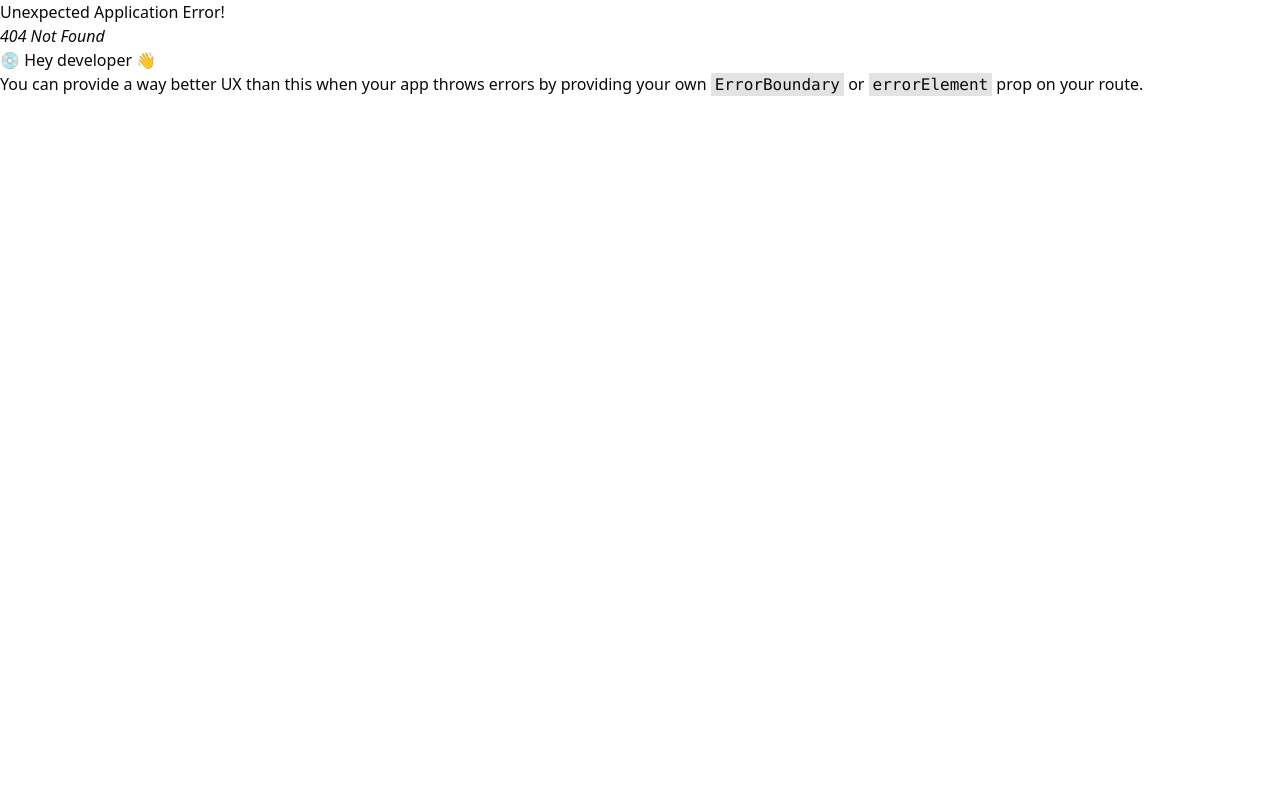
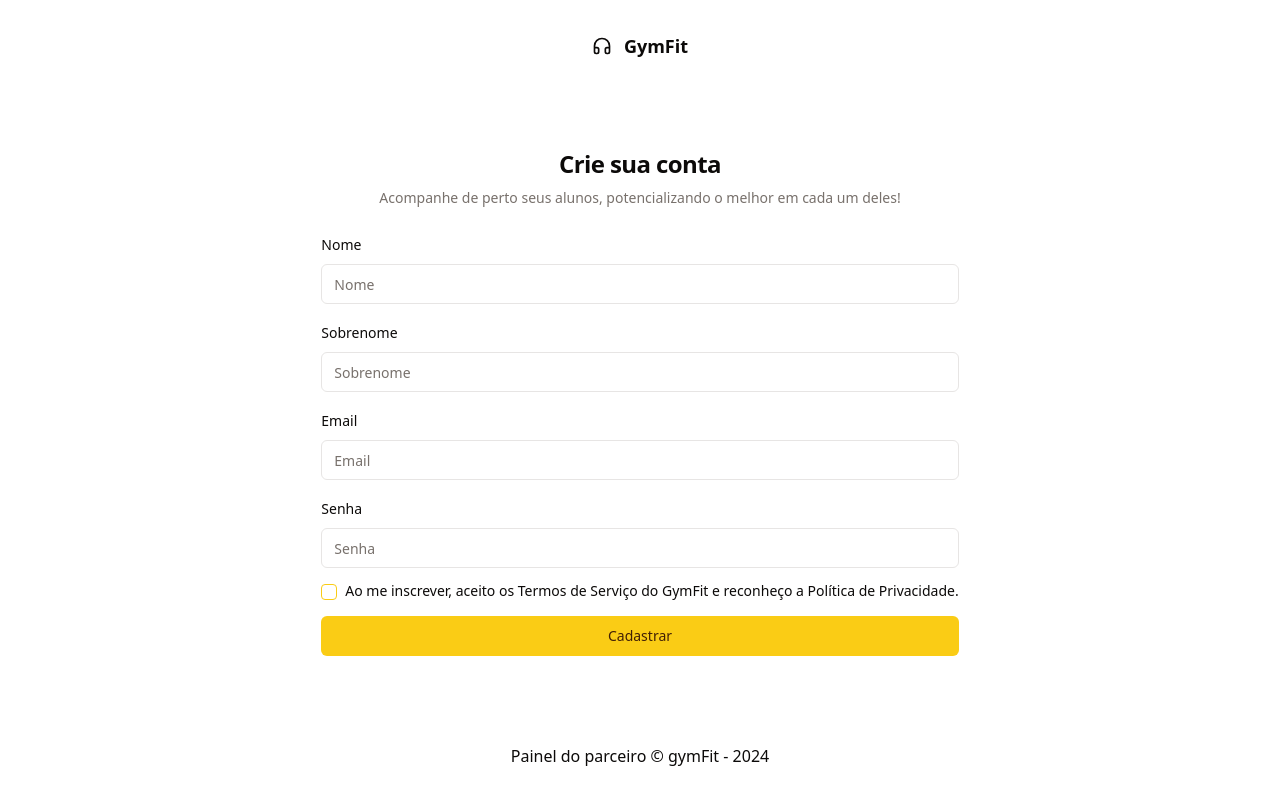
Before and after one commit to Loureiro12/GymFit-web, a React (Vite) app: page /sign-up in a window 1280 px wide. Before the commit this address had no page. Built offline with nearby package versions, Linux system fonts and the light colour scheme.

Commit message:
feat: creating login screen

```diff
--- a/package.json
+++ b/package.json
@@ -11,6 +11,7 @@
   },
   "dependencies": {
     "@hookform/resolvers": "^3.3.4",
+    "@radix-ui/react-checkbox": "^1.0.4",
     "@radix-ui/react-label": "^2.0.2",
     "@radix-ui/react-slot": "^1.0.2",
     "@radix-ui/react-toast": "^1.1.5",
--- /dev/null
+++ b/src/components/ui/checkbox.tsx
@@ -0,0 +1,28 @@
+import * as React from "react"
+import * as CheckboxPrimitive from "@radix-ui/react-checkbox"
+import { Check } from "lucide-react"
+
+import { cn } from "@/lib/utils"
+
+const Checkbox = React.forwardRef<
+  React.ElementRef<typeof CheckboxPrimitive.Root>,
+  React.ComponentPropsWithoutRef<typeof CheckboxPrimitive.Root>
+>(({ className, ...props }, ref) => (
+  <CheckboxPrimitive.Root
+    ref={ref}
+    className={cn(
+      "peer h-4 w-4 shrink-0 rounded-sm border border-primary ring-offset-background focus-visible:outline-none focus-visible:ring-2 focus-visible:ring-ring focus-visible:ring-offset-2 disabled:cursor-not-allowed disabled:opacity-50 data-[state=checked]:bg-primary data-[state=checked]:text-primary-foreground",
+      className
+    )}
+    {...props}
+  >
+    <CheckboxPrimitive.Indicator
+      className={cn("flex items-center justify-center text-current")}
+    >
+      <Check className="h-4 w-4" />
+    </CheckboxPrimitive.Indicator>
+  </CheckboxPrimitive.Root>
+))
+Checkbox.displayName = CheckboxPrimitive.Root.displayName
+
+export { Checkbox }
--- /dev/null
+++ b/src/pages/auth/sign-up.tsx
@@ -0,0 +1,121 @@
+import { Helmet } from 'react-helmet-async'
+import { useForm } from 'react-hook-form'
+import { z } from 'zod'
+import { toast } from 'sonner'
+import { zodResolver } from '@hookform/resolvers/zod'
+
+import { Button } from '@/components/ui/button'
+import { Input } from '@/components/ui/input'
+import { Label } from '@/components/ui/label'
+import { Checkbox } from '@/components/ui/checkbox'
+import { useState } from 'react'
+
+const signUpForm = z.object({
+  firstName: z.string().min(2),
+  lastName: z.string().min(2),
+  email: z.string().email(),
+  password: z.string().min(6),
+})
+
+type SignUpForm = z.infer<typeof signUpForm>
+
+export function SignUp() {
+  const [term, setTerm] = useState(false)
+  const {
+    register,
+    handleSubmit,
+    formState: { isSubmitting },
+  } = useForm<SignUpForm>({
+    resolver: zodResolver(signUpForm),
+  })
+
+  async function handleSignIn(data: SignUpForm) {
+    if (!term) {
+      toast.error('Para prosseguir, é necessário aceitar os termos de serviço.')
+      return
+    }
+
+    console.log(data)
+
+    await new Promise((resolve) => setTimeout(resolve, 2000))
+
+    toast.success('Cadastro realizado com sucesso!')
+  }
+  return (
+    <>
+      <Helmet title="Login" />
+      <div>
+        <div className="flex flex-col justify-center gap-6">
+          <div className="flex flex-col gap-2 text-center">
+            <h1 className="text-2xl font-semibold tracking-tight">
+              Crie sua conta
+            </h1>
+            <p className="text-sm text-muted-foreground">
+              Acompanhe de perto seus alunos, potencializando o melhor em cada
+              um deles!
+            </p>
+          </div>
+
+          <form className="space-y-4" onSubmit={handleSubmit(handleSignIn)}>
+            <div className="space-y-2">
+              <Label htmlFor="firstName">Nome</Label>
+              <Input
+                id="firstName"
+                type="text"
+                placeholder="Nome"
+                {...register('firstName')}
+              />
+            </div>
+
+            <div className="space-y-2">
+              <Label htmlFor="lastName">Sobrenome</Label>
+              <Input
+                id="lastName"
+                type="text"
+                placeholder="Sobrenome"
+                {...register('lastName')}
+              />
+            </div>
+
+            <div className="space-y-2">
+              <Label htmlFor="email">Email</Label>
+              <Input
+                id="email"
+                type="email"
+                placeholder="Email"
+                {...register('email')}
+              />
+            </div>
+
+            <div className="space-y-2">
+              <Label htmlFor="password">Senha</Label>
+              <Input
+                id="password"
+                type="password"
+                placeholder="Senha"
+                {...register('password')}
+              />
+            </div>
+
+            <div className="items-top flex space-x-2">
+              <Checkbox id="term" name="term" onClick={() => setTerm(!term)} />
+              <div className="grid gap-1.5 leading-none">
+                <label
+                  htmlFor="term"
+                  className="text-sm font-medium leading-none peer-disabled:cursor-not-allowed peer-disabled:opacity-70"
+                >
+                  Ao me inscrever, aceito os Termos de Serviço do GymFit e
+                  reconheço a Política de Privacidade.
+                </label>
+              </div>
+            </div>
+
+            <Button type="submit" className="w-full" disabled={isSubmitting}>
+              Cadastrar
+            </Button>
+          </form>
+        </div>
+      </div>
+    </>
+  )
+}
```
Also changed, not shown: src/routes.tsx (+11 -0 lines), 1 other file (tests, documents, lock files or other folders).
